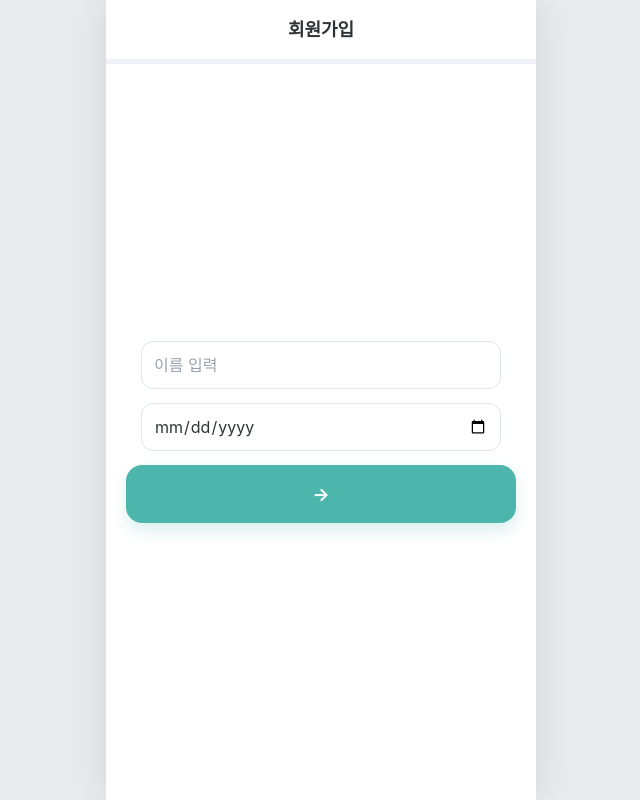
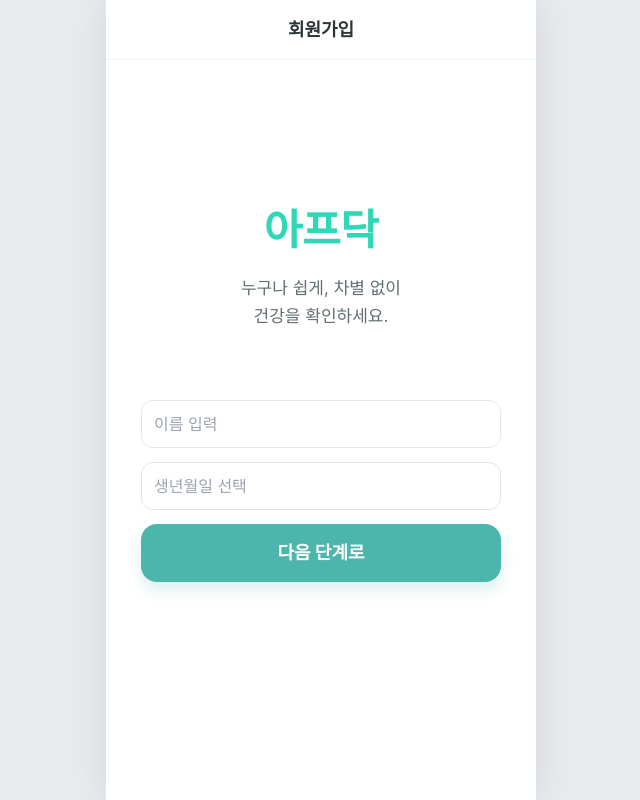
Before and after one commit to cheris2h/Potatoes, a React app in the folder frontend/: page / in a window 1280 px wide. Shown: the whole page, without its empty margins (319-959 px from the left). Built offline with nearby package versions, Linux system fonts and the light colour scheme; the HTML template or start-up script is replaced by a standard one.

Commit message:
SignUp 수정

```diff
--- a/frontend/package.json
+++ b/frontend/package.json
@@ -12,6 +12,7 @@
   "dependencies": {
     "axios": "^1.13.4",
     "react": "^19.2.0",
+    "react-datepicker": "^9.1.0",
     "react-dom": "^19.2.0",
     "react-router-dom": "^7.13.0",
     "styled-components": "^6.3.8"
--- a/frontend/src/pages/SignUp.jsx
+++ b/frontend/src/pages/SignUp.jsx
@@ -1,8 +1,24 @@
-import React,{useState} from 'react';
+import React, { useState } from 'react';
 import { useNavigate } from 'react-router-dom';
-import styled from 'styled-components';
+import styled, { keyframes } from 'styled-components';
 import Layout from '../components/common/Layout';
 import { BottomButton } from '../components/common/Button';
+import DatePicker from 'react-datepicker';
+import 'react-datepicker/dist/react-datepicker.css';
+
+/* ================= 애니메이션 ================= */
+const fadeUp = keyframes`
+  from {
+    opacity: 0;
+    transform: translateY(24px);
+  }
+  to {
+    opacity: 1;
+    transform: translateY(0);
+  }
+`;
+
+/* ================= 스타일 ================= */
 
 const Container = styled.div`
   flex: 1;
@@ -11,25 +27,52 @@ const Container = styled.div`
   align-items: center;
   justify-content: center;
   padding: 20px;
-  /* 하단 버튼 위치를 고려하여 중앙을 잡아줍니다 */
-  min-height: calc(100vh - 200px);
+  transform: translateY(-40px);
 `;
 
-// ProgressBar와 동일한 굵기(4px)와 느낌을 주는 회색 선
-const ThickDivider = styled.div`
-  width: 100%;
-  height: 4px;             /* 선의 굵기를 Step1 ProgressBar와 맞춤 */
-  background-color: #F1F2F6; /* 부드러운 회색 */
-  margin: 0;               /* 레이아웃 바닥에 딱 붙게 설정 */
+const BrandSection = styled.div`
+  display: flex;
+  flex-direction: column;
+  align-items: center;
+  margin-bottom: 70px;
 `;
 
-const IconWrapper = styled.div`
-  font-size: 80px;
-  margin-bottom: 15px;
+const Brand = styled.div`
+  font-size: 42px;
+  font-weight: 900;
+  color: #2ed8b6;
+  letter-spacing: -0.5px;
+
+  opacity: 0;
+  animation: ${fadeUp} 1.3s ease-out forwards;
 `;
+
+const Subtitle = styled.p`
+  margin-top: 14px;
+  font-size: 17px;
+  color: #636e72;
+  text-align: center;
+  line-height: 1.6;
+
+  opacity: 0;
+  animation: ${fadeUp} 1.3s ease-out forwards;
+  animation-delay: 0.7s;
+`;
+
+const FormWrapper = styled.div`
+  width: 100%;
+  max-width: 360px;
+  display: flex;
+  flex-direction: column;
+  align-items: center;
+
+  opacity: 0;
+  animation: ${fadeUp} 1.3s ease-out forwards;
+  animation-delay: 1.6s;
+`;
+
 const Input = styled.input`
   width: 100%;
-  max-width: 360px;
   height: 48px;
   border-radius: 12px;
   border: 1px solid #dfe6e9;
@@ -37,53 +80,67 @@ const Input = styled.input`
   font-size: 16px;
   margin-bottom: 14px;
 `;
-const TitleSection = styled.div`
-  text-align: center;
-  margin-bottom: 60px;
 
-  h1 {
-    font-size: 32px;
-    font-weight: 800;
-    color: #2D3436;
-    margin: 0;
+/* 🔥 DatePicker를 Input처럼 보이게 감싸는 래퍼 */
+const DatePickerWrapper = styled.div`
+  width: 100%;
+  margin-bottom: 14px;
+
+  .react-datepicker-wrapper {
+    width: 100%;
   }
-  p {
-    color: #636E72;
-    margin-top: 12px;
+
+  .react-datepicker__input-container input {
+    width: 100%;
+    height: 48px;
+    border-radius: 12px;
+    border: 1px solid #dfe6e9;
+    padding: 0 12px;
     font-size: 16px;
-    line-height: 1.6;
   }
 `;
 
+/* ================= 컴포넌트 ================= */
+
 const SignUp = () => {
   const navigate = useNavigate();
-  const [name,setName]=useState('');
-  const[birth,setBirth]=useState('');
+  const [name, setName] = useState('');
+  const [birth, setBirth] = useState(null);
+
   return (
     <Layout title="회원가입" showBack={false}>
-      {/* 1. 홈 글자 바로 아래에 오는 굵은 회색 선 */}
-      <ThickDivider />
+      <Container>
+        <BrandSection>
+          <Brand>아프닥</Brand>
+          <Subtitle>
+            누구나 쉽게, 차별 없이<br />
+            건강을 확인하세요.
+          </Subtitle>
+        </BrandSection>
 
-      <Container>
-
+        <FormWrapper>
           <Input
             placeholder="이름 입력"
             value={name}
             onChange={(e) => setName(e.target.value)}
           />
-        <Input
-          type="date"
-          value={birth}
-          onChange={(e) => setBirth(e.target.value)}
+
+          {/* ✅ 오늘 / 삭제 없는 커스텀 날짜 입력 */}
+          <DatePickerWrapper>
+            <DatePicker
+              selected={birth}
+              onChange={(date) => setBirth(date)}
+              placeholderText="생년월일 선택"
+              dateFormat="yyyy-MM-dd"
+              showPopperArrow={false}
+              maxDate={new Date()}
             />
+          </DatePickerWrapper>
 
-
-
-        {/* 4. 진료 시작 버튼 */}
           <BottomButton onClick={() => navigate('/SignUp2')}>
-          →
+            다음 단계로
           </BottomButton>
-
+        </FormWrapper>
       </Container>
     </Layout>
   );
```
Also changed, not shown: 1 other file (tests, documents, lock files or other folders). Lines whose indentation alone changed are shown as unchanged.
